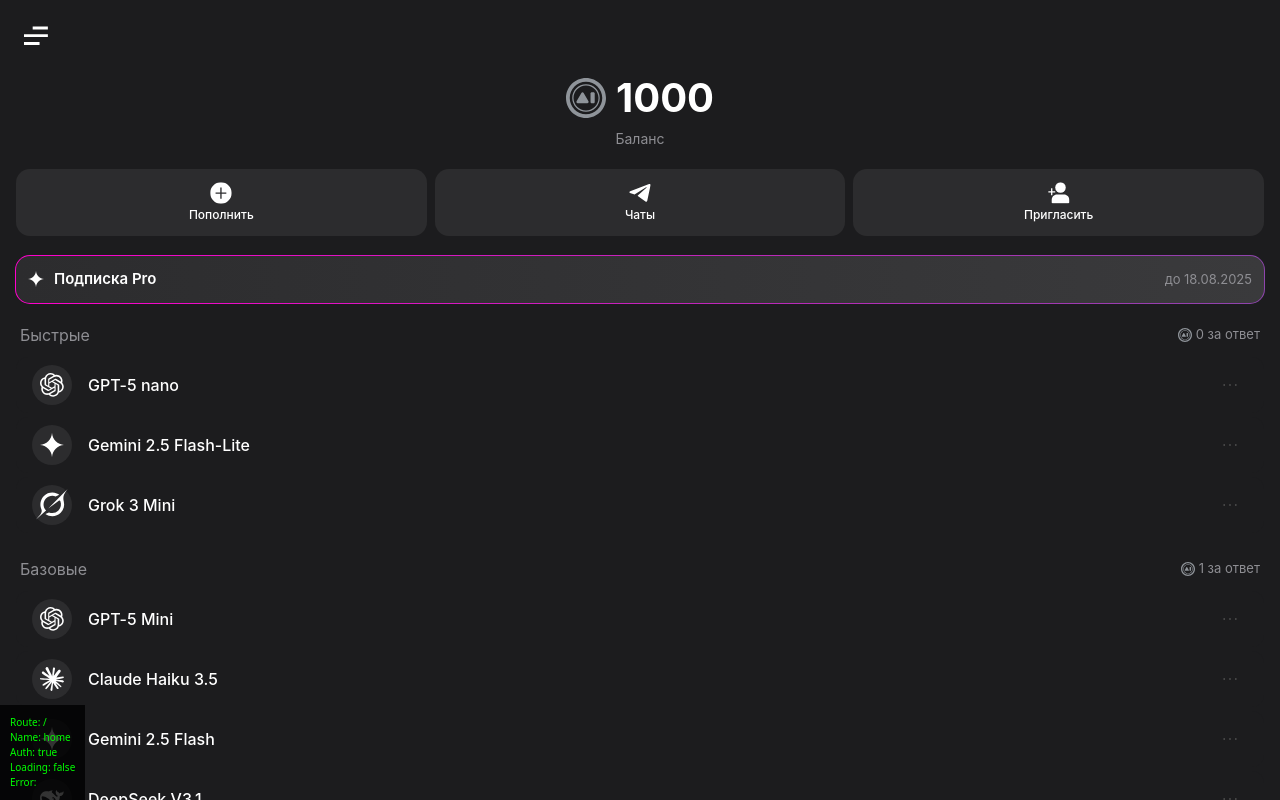
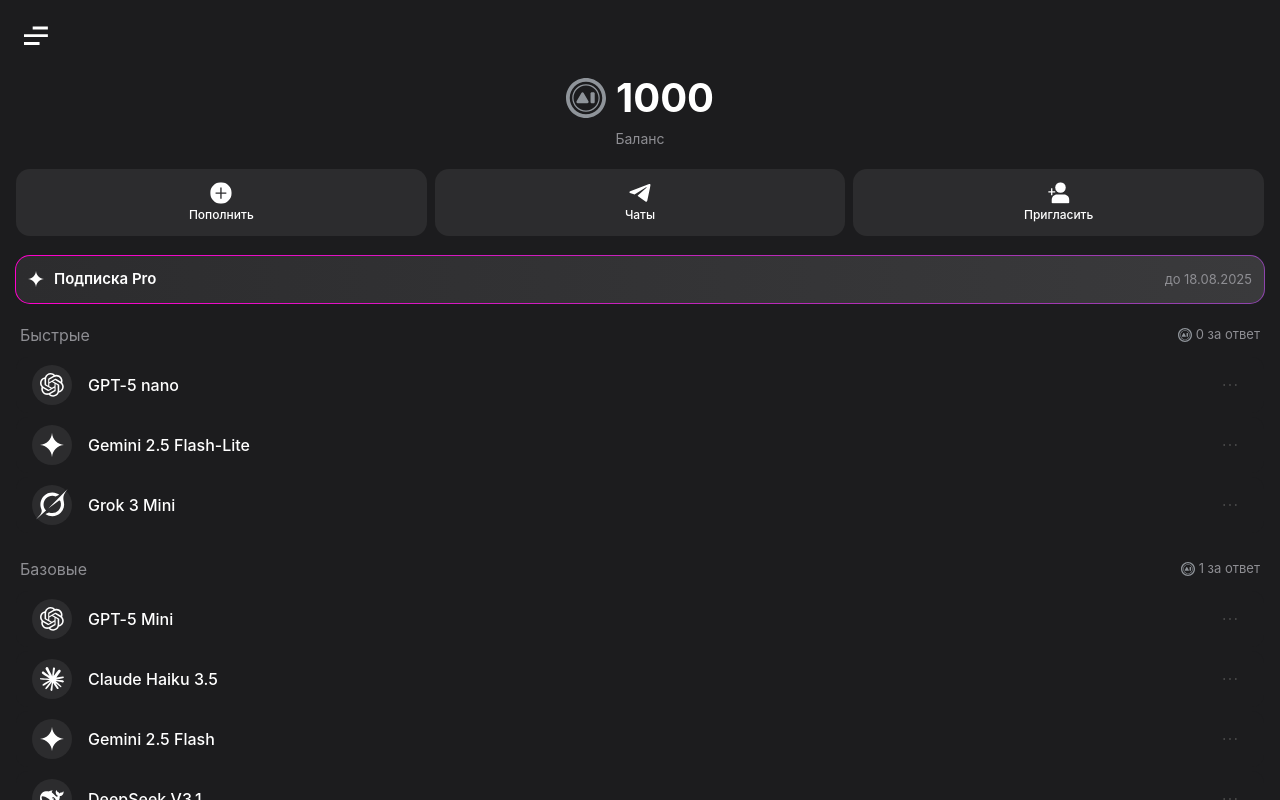
Before and after one commit to amchos/neuro-bot-vite-vue, a Vue app: page / in a window 1280 px wide. Built offline with nearby package versions, Linux system fonts and the light colour scheme.

Commit message:
hashModeFix

```diff
--- a/src/App.vue
+++ b/src/App.vue
@@ -57,15 +57,6 @@
 
     <!-- Основное приложение -->
     <router-view v-else />
-
-    <!-- DEBUG OVERLAY -->
-    <div style="position: fixed; bottom: 0; left: 0; background: rgba(0,0,0,0.8); color: lime; padding: 10px; font-size: 10px; z-index: 9999; max-width: 100%; word-break: break-all;">
-      <p>Route: {{ route.fullPath }}</p>
-      <p>Name: {{ route.name }}</p>
-      <p>Auth: {{ appStore.isAuthenticated }}</p>
-      <p>Loading: {{ appStore.isAuthenticating }}</p>
-      <p>Error: {{ appStore.authError }}</p>
-    </div>
   </div>
 </template>
 
--- a/src/main.js
+++ b/src/main.js
@@ -10,11 +10,4 @@
 app.use(pinia);
 app.use(router);
 
-// Global error handler for debugging
-app.config.errorHandler = (err, instance, info) => {
-    console.error('Global Error:', err);
-    console.error('Info:', info);
-    alert(`Error: ${err.message}\nInfo: ${info}`);
-};
-
 app.mount('#app');
--- a/src/router/index.js
+++ b/src/router/index.js
@@ -30,7 +30,11 @@
         component: TariffsView,
         meta: { requiresAuth: true },
     },
-    // Добавьте другие маршруты здесь
+    // Catch-all route for Telegram params and 404s
+    {
+        path: '/:pathMatch(.*)*',
+        redirect: '/',
+    },
 ];
 
 const router = createRouter({
```
